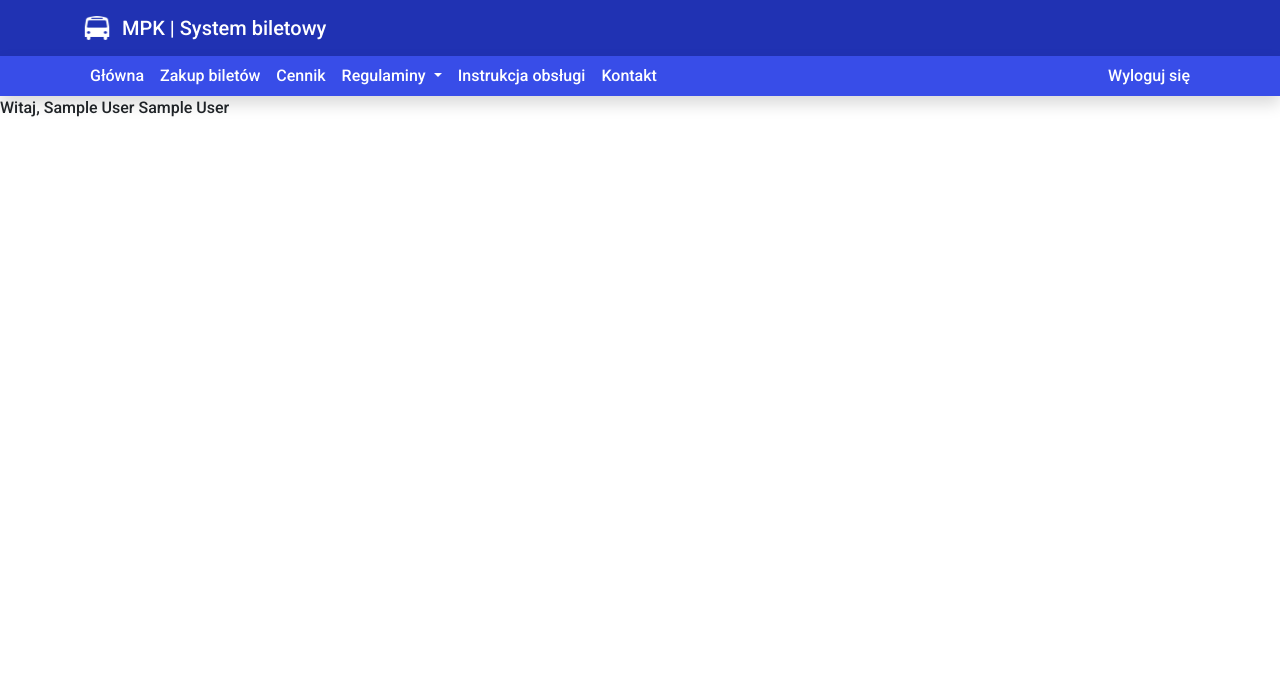
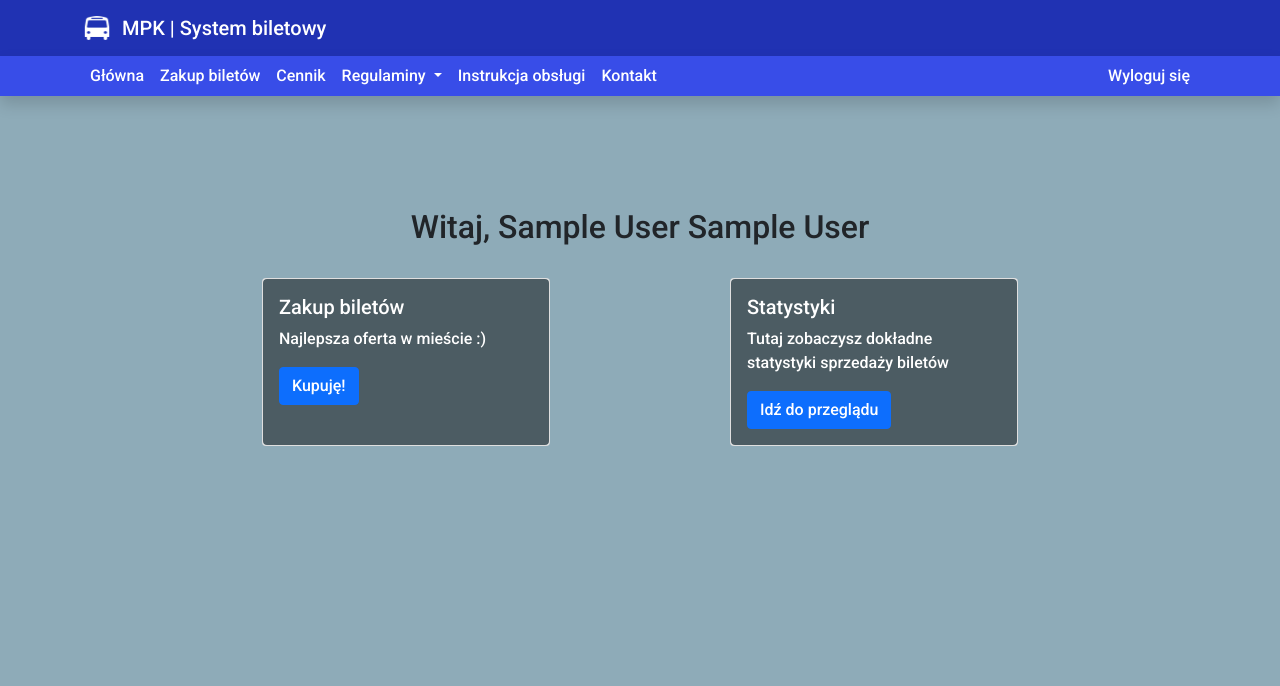
Before and after one commit to kod3ch/mpk, a PHP site: page /main.php in a window 1280 px wide. Shown: the top 686 px of the page. Run offline with PHP 8.4, Linux system fonts and the light colour scheme; the visitor is signed in with stand-in values (Sample User, id 1).

Commit message:
index and main.php minor changes

```diff
--- a/login.php
+++ b/login.php
@@ -42,6 +42,7 @@ if ($connection->connect_errno != 0) {
 				$_SESSION['phone'] = $row['phone'];
 				$_SESSION['mail'] = $row['mail'];
 				$_SESSION['password'] = $row['password'];
+				$_SESSION['isadmin'] = $row['admin'];
 
 				unset($_SESSION['blad']);
 				$result->free_result();
--- a/main.php
+++ b/main.php
@@ -18,7 +18,8 @@ if (!isset($_SESSION['loggedin'])) {
     <link rel="icon" href="dark_bus.png" id="light-scheme-icon">
     <link rel="icon" href="bus.ico" id="dark-scheme-icon">
     <link rel="stylesheet" href="main.css">
-    <link href="https://cdn.jsdelivr.net/npm/bootstrap@5.1.3/dist/css/bootstrap.min.css" rel="stylesheet" integrity="sha384-1BmE4kWBq78iYhFldvKuhfTAU6auU8tT94WrHftjDbrCEXSU1oBoqyl2QvZ6jIW3" crossorigin="anonymous">
+    <link href="https://cdn.jsdelivr.net/npm/bootstrap@5.1.3/dist/css/bootstrap.min.css" rel="stylesheet"
+        integrity="sha384-1BmE4kWBq78iYhFldvKuhfTAU6auU8tT94WrHftjDbrCEXSU1oBoqyl2QvZ6jIW3" crossorigin="anonymous">
     <title>Główna | MPK</title>
     <script>
         matcher = window.matchMedia('(prefers-color-scheme: dark)');
@@ -39,7 +40,10 @@ if (!isset($_SESSION['loggedin'])) {
     </script>
 </head>
 
-<body>
+<body class="bg">
+
+
+    <!-- NAVBAR -->
     <nav class="navbar navbar-dark shadow vw-100" style="background-color: #2032b3;">
         <div class="container-sm">
             <a class="navbar-brand" href="#">
@@ -50,7 +54,8 @@ if (!isset($_SESSION['loggedin'])) {
     </nav>
     <nav class="navbar navbar-expand-lg navbar-dark padding-top shadow vw-100 py-0" style="background-color: #384de8; ">
         <div class="container-sm">
-            <button class="navbar-toggler" type="button" data-bs-toggle="collapse" data-bs-target="#navbarNav" aria-controls="navbarNav" aria-expanded="false" aria-label="Toggle navigation">
+            <button class="navbar-toggler" type="button" data-bs-toggle="collapse" data-bs-target="#navbarNav"
+                aria-controls="navbarNav" aria-expanded="false" aria-label="Toggle navigation">
                 <span class="navbar-toggler-icon"></span>
             </button>
             <div class="collapse navbar-collapse justify-content-between mx-auto" id="navbarNav">
@@ -65,7 +70,8 @@ if (!isset($_SESSION['loggedin'])) {
                         <a class="nav-link" href="prices.php">Cennik</a>
                     </li>
                     <li class="nav-item dropdown">
-                        <a class="nav-link dropdown-toggle" href="#" id="navbarDropdown" role="button" data-bs-toggle="dropdown" aria-expanded="false">
+                        <a class="nav-link dropdown-toggle" href="#" id="navbarDropdown" role="button"
+                            data-bs-toggle="dropdown" aria-expanded="false">
                             Regulaminy
                         </a>
                         <ul class="dropdown-menu rounded-0 py-0" aria-labelledby="navbarDropdown">
@@ -93,13 +99,45 @@ if (!isset($_SESSION['loggedin'])) {
 
     <!-- Content -->
 
+    <!--
     <main class="flex-shrink-0">
-        <?php
-        echo "<p>Witaj, " . $_SESSION['name'] . " " . $_SESSION['surname'] . "</p>";
-        ?>
+
     </main>
+    -->
 
-    <!-- Footer -->
+    <div class="container-sm d-flex flex-column" style="margin-top:96px;">
+        <!-- TEXT "MPK" -->
+
+        <div class="d-flex justify-content-center mt-3">
+            <h2 class="h2"><?php echo "<p>Witaj, " . $_SESSION['name'] . " " . $_SESSION['surname'] . "</p>"; ?></h2>
+        </div>
+
+        <!-- CARDS -->
+
+        <div class="d-flex justify-content-evenly">
+            <div class="card mt-2" style="width: 18rem;">
+                <div class="card-body bg-mydark rounded">
+                    <h5 class="card-title">Zakup biletów</h5>
+                    <p class="card-text">Najlepsza oferta w mieście :)</p>
+                    <a href="#" class="btn btn-primary">Kupuję!</a>
+                </div>
+            </div>
+            <?php if($_SESSION['isadmin']==1){
+                echo '<div class="card mt-2 " style="width: 18rem;">
+                <div class="card-body bg-mydark rounded">
+                    <h5 class="card-title">Statystyki</h5>
+                    <p class="card-text">Tutaj zobaczysz dokładne statystyki sprzedaży biletów</p>
+                    <a href="#" class="btn btn-primary">Idź do przeglądu</a>
+                </div>
+            </div>';
+            }?>
+
+        </div>
+    </div>
+    </div>
+
+
+    <!-- FOOTER -->
 
     <nav class="navbar navbar-expand-lg fixed-bottom navbar-dark bg-dark shadow vw-100">
         <div class="container-sm">
@@ -109,7 +147,8 @@ if (!isset($_SESSION['loggedin'])) {
             </div>
         </div>
     </nav>
-    <script src="https://cdn.jsdelivr.net/npm/bootstrap@5.1.3/dist/js/bootstrap.bundle.min.js" integrity="sha384-ka7Sk0Gln4gmtz2MlQnikT1wXgYsOg+OMhuP+IlRH9sENBO0LRn5q+8nbTov4+1p" crossorigin="anonymous">
+    <script src="https://cdn.jsdelivr.net/npm/bootstrap@5.1.3/dist/js/bootstrap.bundle.min.js"
+        integrity="sha384-ka7Sk0Gln4gmtz2MlQnikT1wXgYsOg+OMhuP+IlRH9sENBO0LRn5q+8nbTov4+1p" crossorigin="anonymous">
     </script>
 </body>
 
```
Also changed, not shown: index.php (+10 -32 lines), register.php (+34 -1 lines).
